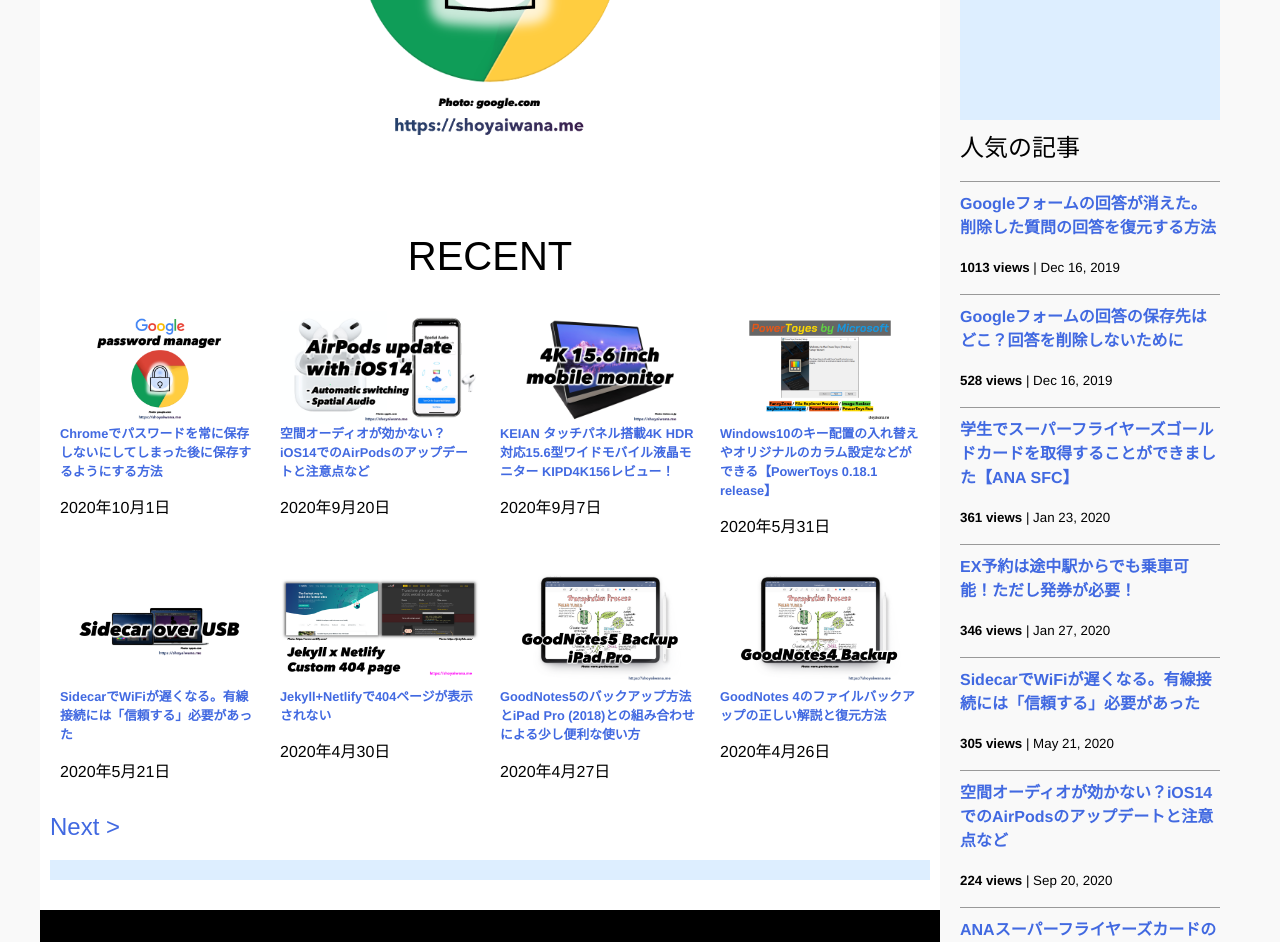
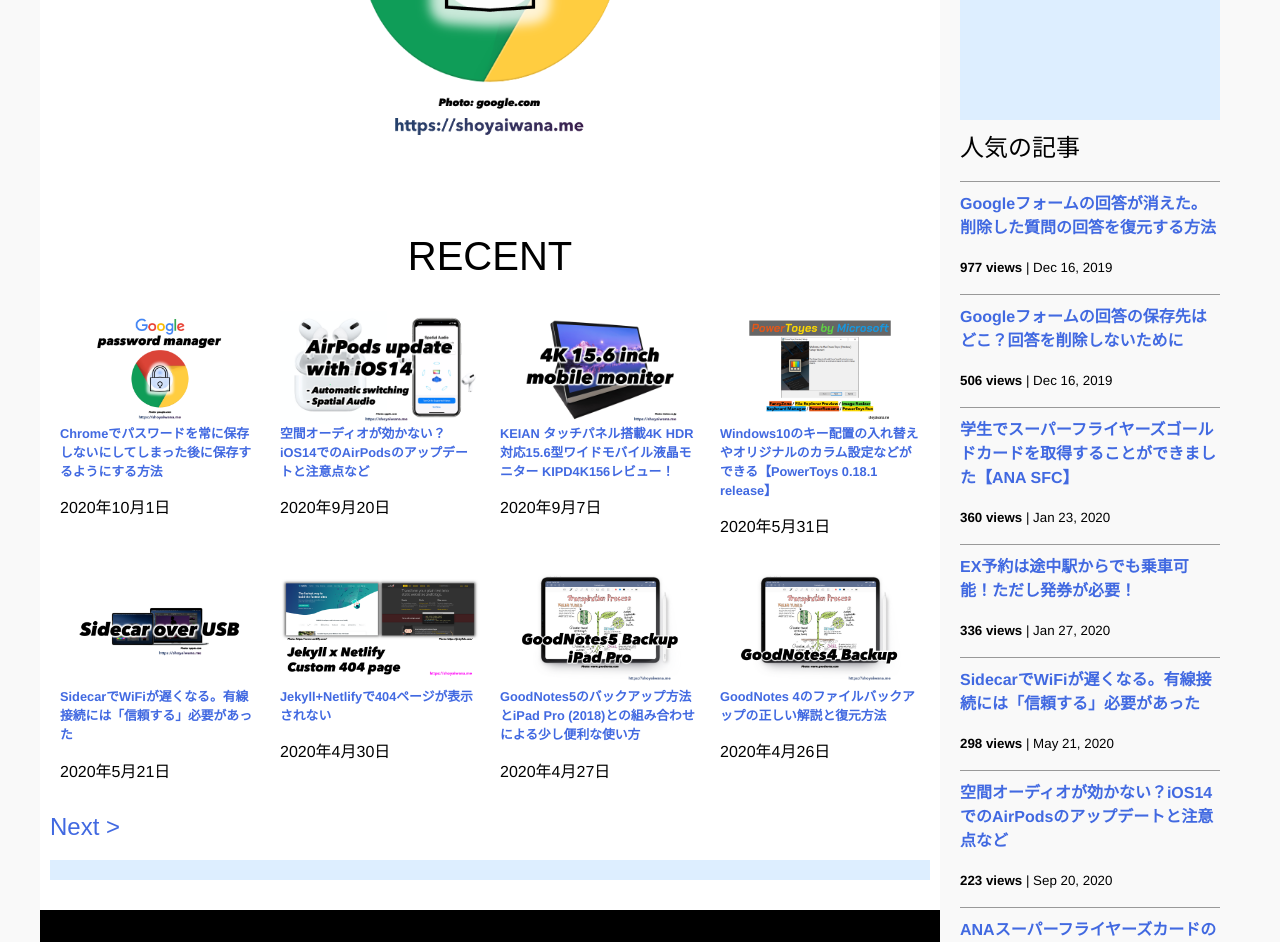
Before and after one commit to iwanaminami/shoyaiwaname, a Jekyll site: the page built from index.markdown, in a window 1280 px wide and 1400 px high, scrolled down 817 px. Shown: the top 942 px of the window. Built offline with Jekyll 4.4.1, drawn with Linux system fonts in a browser that asks for light colours; nearby versions of some CDN libraries.

Commit message:
a new commit message

```diff
--- a/_data/popularposts.yml
+++ b/_data/popularposts.yml
@@ -1,17 +1,17 @@
 side:
-  - view: 1013
+  - view: 977
     url: /2019/12/16/restore-googleform.html
-  - view: 528
+  - view: 506
     url: /2019/12/16/googleform-answers.html
-  - view: 361
+  - view: 360
     url: /2020/01/23/sfcgold.html
-  - view: 346
+  - view: 336
     url: /2020/01/27/ex-rideontheway.html
-  - view: 305
+  - view: 298
     url: /2020/05/21/sidecar-via-cable.html
-  - view: 224
+  - view: 223
     url: /2020/09/20/airpods.html
-  - view: 159
+  - view: 148
     url: /2020/01/23/sfc-judge.html
   - view: 99
     url: /2020/04/26/goodnotes4-backup.html
```
